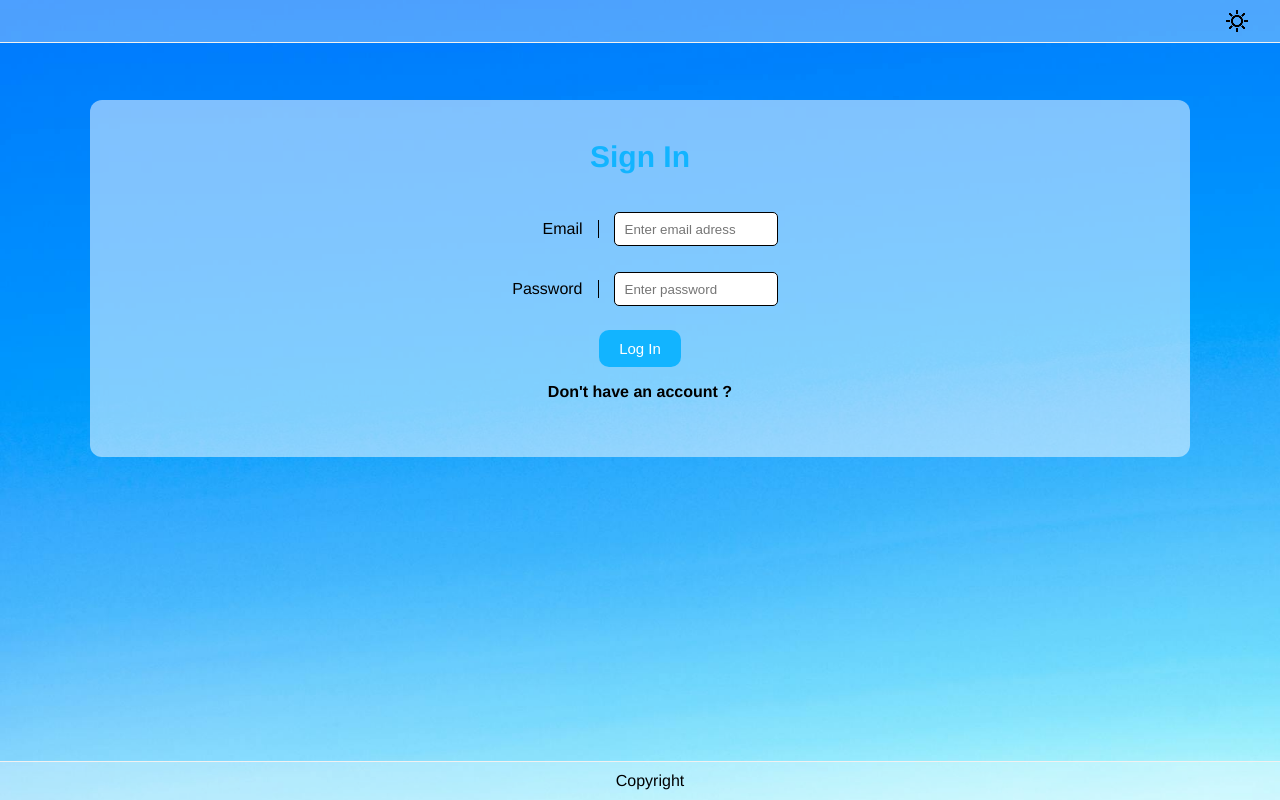
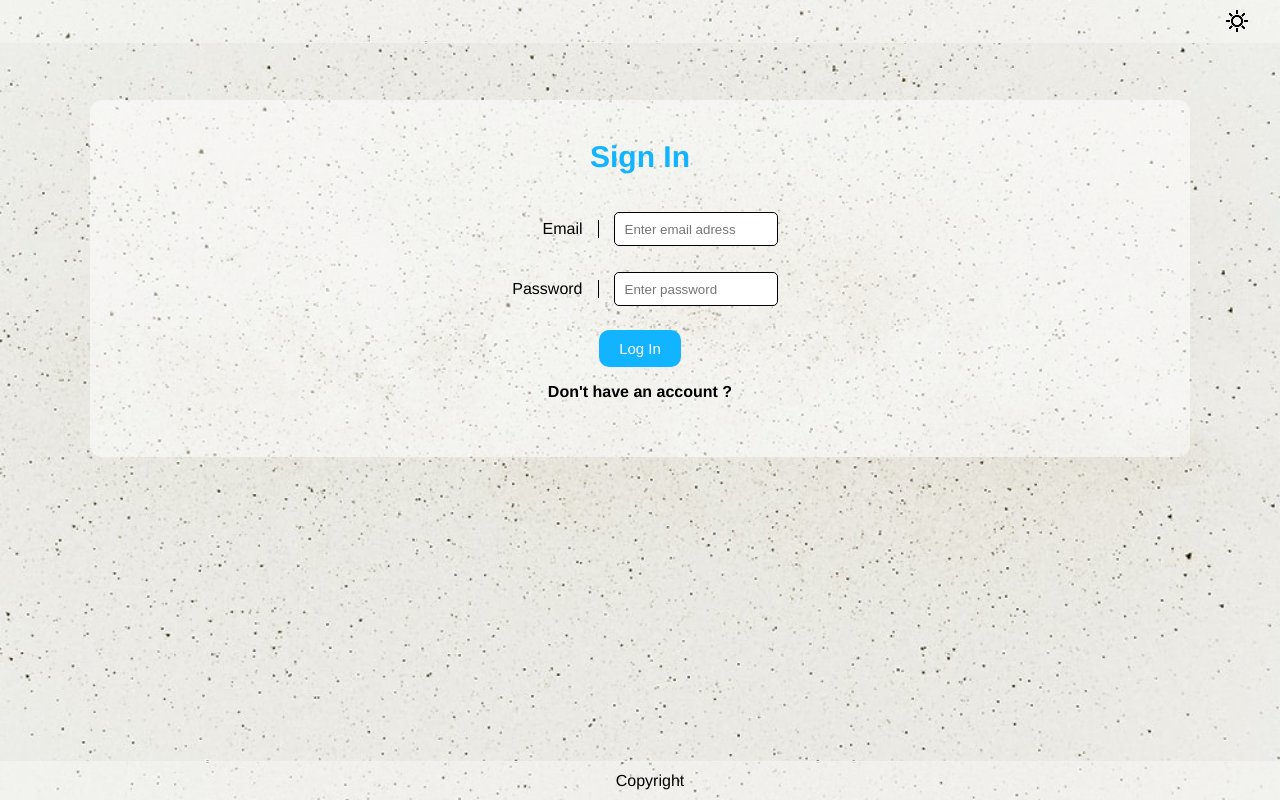
Before and after one commit to QuentinTengaGithub/Family-Tree, a Vue app: page /sign-in in a window 1280 px wide. Built offline with nearby package versions, Linux system fonts and the light colour scheme; no server answers.

Commit message:
final version

```diff
--- a/src/App.vue
+++ b/src/App.vue
@@ -1,5 +1,5 @@
 <template>
-  <div id="app-container" :style="containerBackgroundStyle">
+  <div id="app-container" :class="{'dark-mode-bg': darkMode, 'light-mode-bg': !darkMode}">
     <NavbarView />
     <div v-if="isSuperAdmin && viewingAsName" class="view-as-banner">
       <span>On {{ viewingAsName }}'s profile</span>
@@ -27,18 +27,6 @@ export default {
           ...mapState(['userRole', 'viewingAsName', 'darkMode']),
           isSuperAdmin() {
               return ['admin', 'superadmin'].includes(this.userRole);
-          },
-          containerBackgroundStyle() {
-              const imageUrl = this.darkMode
-                  ? require('@/assets/wallpaper_night.jpg')
-                  : require('@/assets/wallpaper_day.jpg');
-              return {
-                  backgroundImage: `url(${imageUrl})`,
-                  backgroundSize: 'cover', // Or 'contain' if the user prefers the whole image visible
-                  backgroundPosition: 'center',
-                  backgroundAttachment: 'fixed',
-                  backgroundRepeat: 'no-repeat',
-              };
           },
           contentContainerStyle() {
       return {
@@ -175,4 +163,27 @@ body.dark {
   border-radius: 5px;
   cursor: pointer;
 }
+
+#app-container::before {
+  content: '';
+  position: fixed;
+  top: 0;
+  left: 0;
+  width: 100%;
+  height: 100%;
+  background-image: url('~@/assets/wallpaper_night.jpg');
+  background-size: cover;
+  background-position: center;
+  background-attachment: fixed;
+  background-repeat: no-repeat;
+  z-index: -1; /* Ensure it stays behind content */
+}
+
+.light-mode-bg::before {
+  filter: invert(100%);
+}
+
+.dark-mode-bg::before {
+  filter: none;
+}
 </style>
--- a/src/views/ProfileView.vue
+++ b/src/views/ProfileView.vue
@@ -1,9 +1,9 @@
 <template>
-  <div class="content" :style="contentBackgroundStyle">
+  <div class="content" :class="{'dark-mode-bg': darkMode, 'light-mode-bg': !darkMode}">
     <p class="title">My Profile</p>
 
     <!-- Name Section -->
-    <div class="profile-section" :style="sectionBackgroundStyle">
+    <div :style="sectionBackgroundStyle">
       <h2>Name</h2>
       <div v-if="!editMode.name">
         <p>{{ name }}</p>
@@ -88,18 +88,6 @@ export default {
         },
         darkMode() {
             return this.$store.state.darkMode;
-        },
-        contentBackgroundStyle() {
-            const imageUrl = this.darkMode
-                ? require('@/assets/wallpaper_night.jpg')
-                : require('@/assets/wallpaper_day.jpg');
-            return {
-                backgroundImage: `url(${imageUrl})`,
-                backgroundSize: 'cover',
-                backgroundPosition: 'center',
-                padding: '40px',
-                borderRadius: '12px',
-            };
         },
         sectionBackgroundStyle() {
             return {
@@ -246,4 +234,31 @@ export default {
 .button-secondary:hover {
     background-color: #5a6268;
 }
+
+.content {
+  position: relative; /* Ensure pseudo-element is positioned correctly */
+}
+
+.content::before {
+  content: '';
+  position: absolute;
+  top: 0;
+  left: 0;
+  width: 100%;
+  height: 100%;
+  background-image: url('~@/assets/wallpaper_night.jpg');
+  background-size: cover;
+  background-position: center;
+  background-repeat: no-repeat;
+  z-index: -1; /* Ensure it stays behind content */
+  border-radius: inherit; /* Inherit border-radius from parent .content */
+}
+
+.light-mode-bg .content::before {
+  filter: invert(100%);
+}
+
+.dark-mode-bg .content::before {
+  filter: none;
+}
 </style>
```
